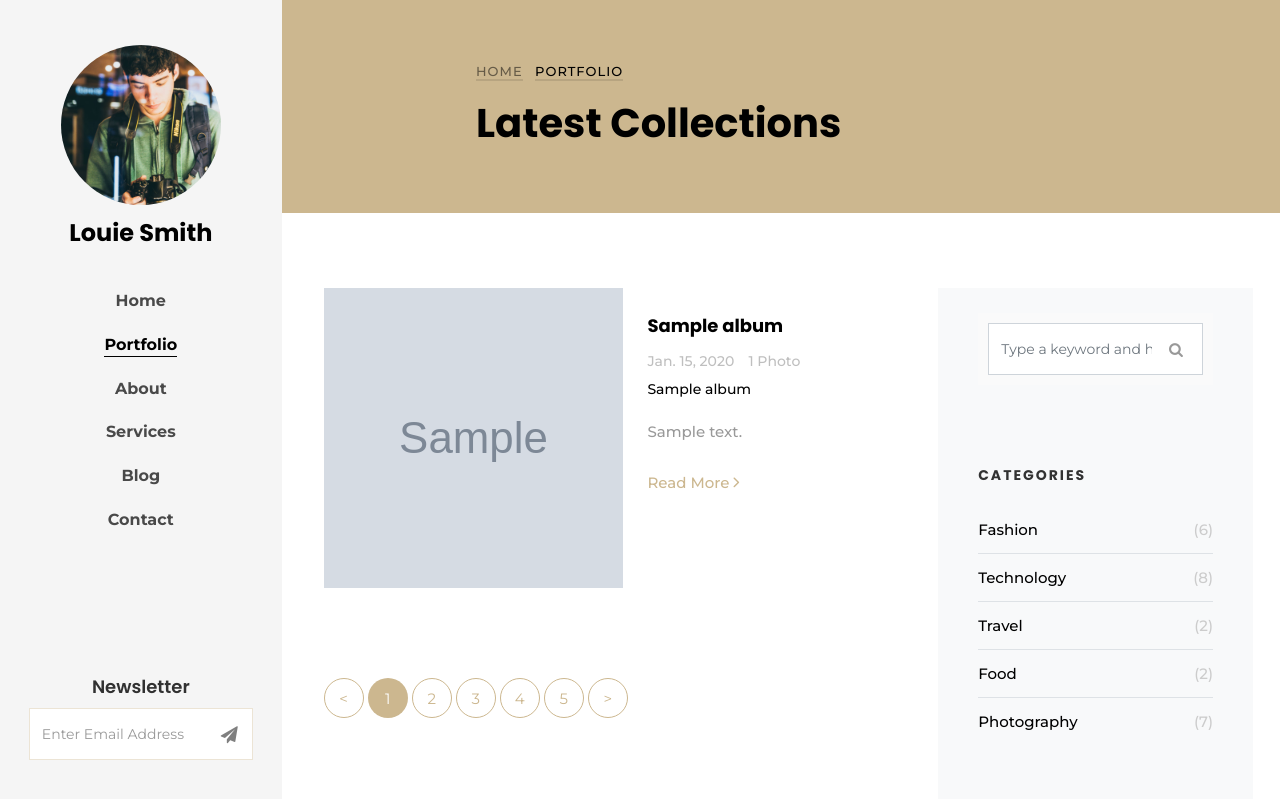
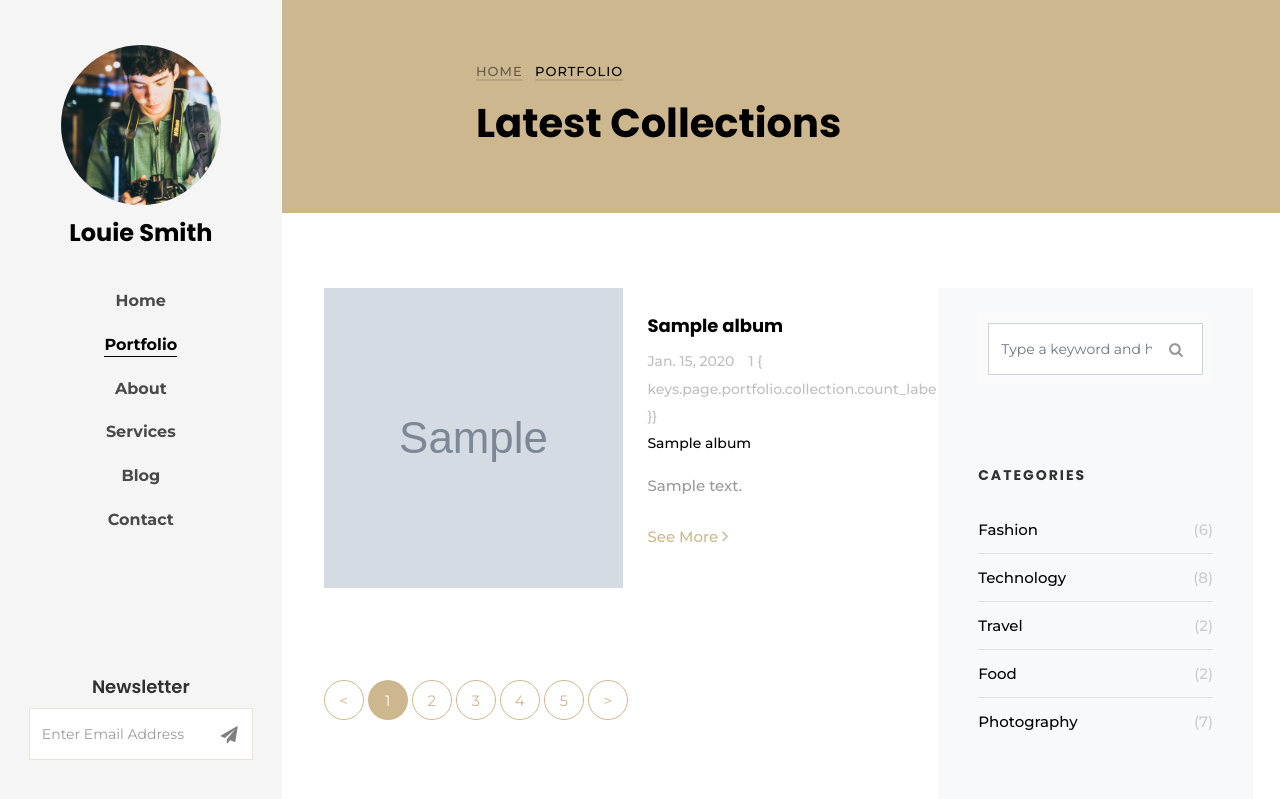
Before and after one commit to gkaeso/photoweb, a Django app: page /website/portfolio/ in a window 1280 px wide. Shown: the top 799 px of the page. Run offline with Django 3.2, Linux system fonts and the light colour scheme; tables that the repository leaves empty hold one stand-in row (values such as "Sample post"); grey boxes marked "Sample" are stand-in pictures; some libraries are stand-ins or nearby versions; some web fonts are replaced.

Commit message:
fix photo popup loading + set keys for static text

```diff
--- a/website/resources/keys.json
+++ b/website/resources/keys.json
@@ -35,6 +35,13 @@
     "copyright": "Copyright &copy;<script>document.write(new Date().getFullYear());</script> All rights reserved | This template is made with <i class=\"icon-heart\" aria-hidden=\"true\"></i> by <a href=\"https://colorlib.com\" target=\"_blank\">Colorlib</a>",
 
     "page": {
+        "portfolio": {
+            "collection": {
+                "count_label1": "Photo",
+                "count_label2": "Photos",
+                "link_label": "See More"
+            }
+        },
         "album": {
             "model_no_name": "Anonymous"
         }
--- a/website/templates/website/album.html
+++ b/website/templates/website/album.html
@@ -21,7 +21,7 @@
         <div class="row">
             {% for photo_detail in photo_details %}
             <div class="col-md-4 ftco-animate">
-                <a href="" class="photography-entry img image-popup d-flex justify-content-start align-items-end" style="background-image: url({{ photo_detail.url }});">
+                <a href="{{ photo_detail.url }}" class="photography-entry img image-popup d-flex justify-content-start align-items-end" style="background-image: url({{ photo_detail.url }});">
                     <div class="overlay"></div>
                     <div class="text ml-4 mb-4">
                         <h3>{{ photo_detail.title }}</h3>
--- a/website/templates/website/portfolio.html
+++ b/website/templates/website/portfolio.html
@@ -33,13 +33,13 @@
                                 <div class="meta-wrap">
                                     <p class="meta">
                                         <span>{{ collection.dt_publish }}</span>
-                                        <span>{{ collection.count }} {% if collection.count > 1 %}Photos{% else %}Photo{% endif %}</span>
+                                        <span>{{ collection.count }} {% if collection.count > 1 %}{{ keys.page.portfolio.collection.count_label2 }}{% else %}{ keys.page.portfolio.collection.count_label1 }}{% endif %}</span>
                                         <br/>
                                         <span><a href="{% url 'website:album' collection.id %}">{{ collection.subtitle }}</a></span>
                                     </p>
                                 </div>
                                 <p class="mb-4">{{ collection.description }}</p>
-                                <p><a href="{% url 'website:album' collection.id %}" class="btn-custom">Read More <span class="ion-ios-arrow-forward"></span></a></p>
+                                <p><a href="{% url 'website:album' collection.id %}" class="btn-custom">{{ keys.page.portfolio.collection.link_label }} <span class="ion-ios-arrow-forward"></span></a></p>
                             </div>
                         </div>
                     </div>
```
